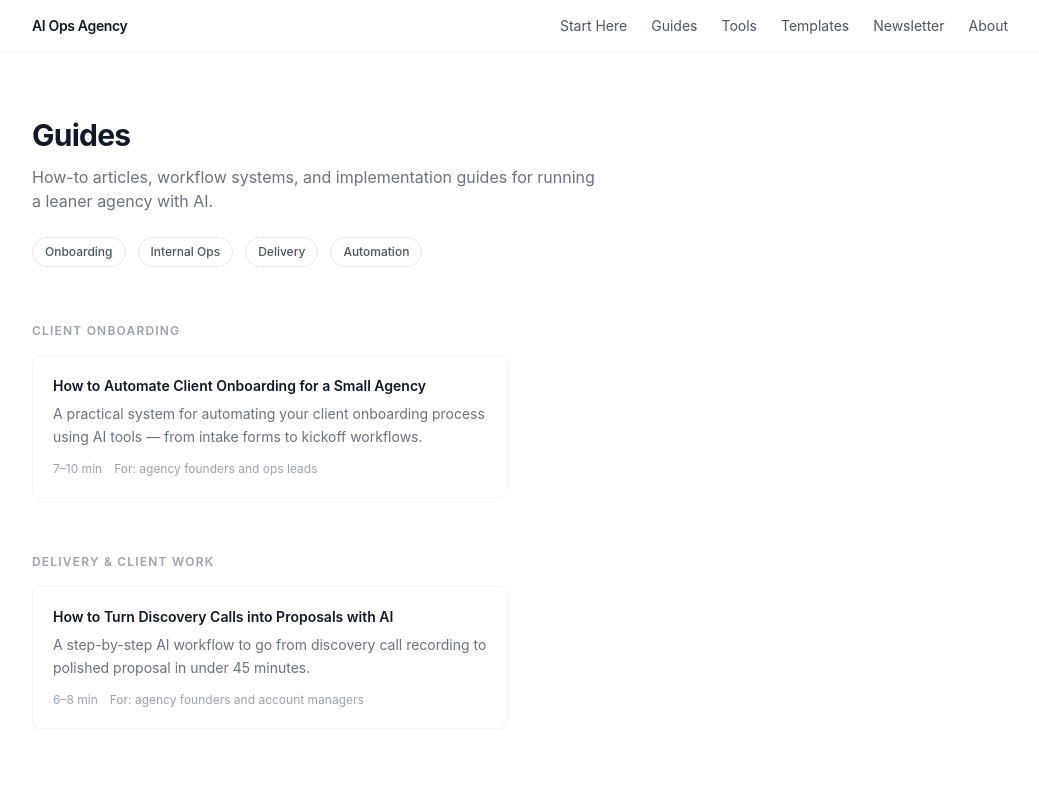
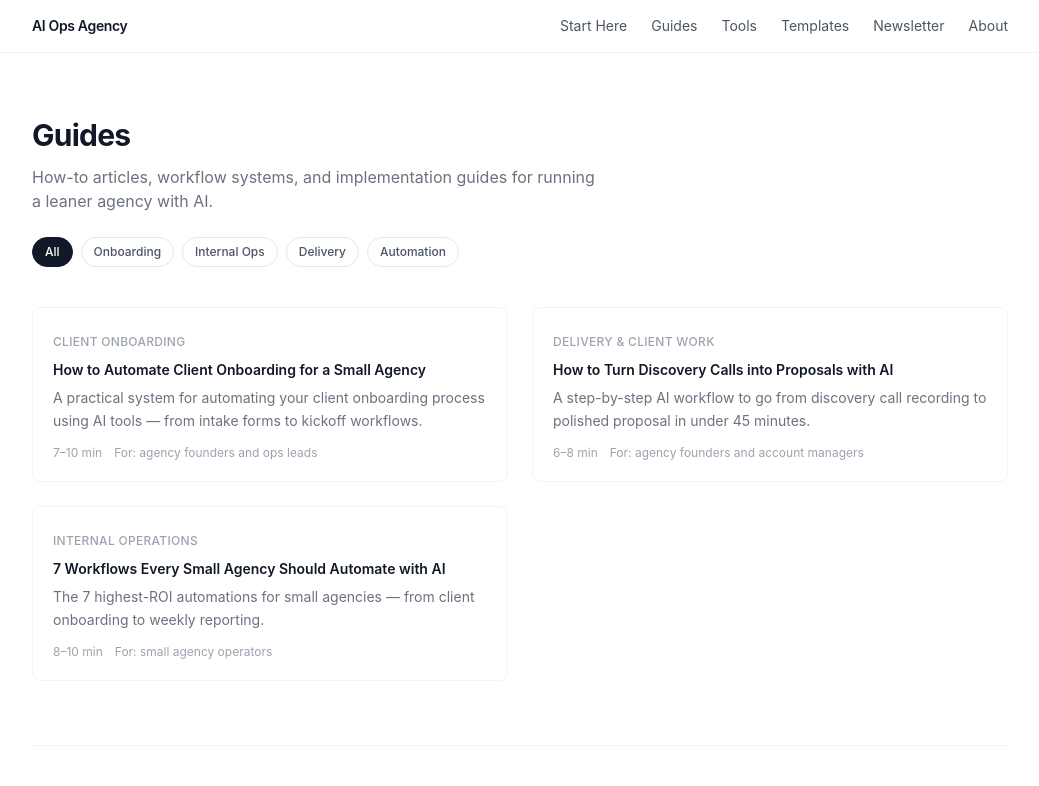
Before and after one commit to veramey/my-website, a Next.js app: page /guides in a window 1280 px wide. Shown: the top 786 px of the page, without its empty margins (120-1159 px from the left). Built offline with nearby package versions, Linux system fonts and the light colour scheme.

Commit message:
Replace anchor nav with interactive filters on guides page

```diff
--- a/src/pages/guides/index.tsx
+++ b/src/pages/guides/index.tsx
@@ -1,35 +1,23 @@
+'use client'
+
+import React from 'react'
 import Head from 'next/head'
 import Link from 'next/link'
 import Nav from '@/components/Nav'
 import { guides, GuideSubcategory } from '@/lib/guides'
 
-const SUBCATEGORY_ORDER: GuideSubcategory[] = [
-  'Client Onboarding',
-  'Delivery & Client Work',
-  'Internal Operations',
-  'Team Productivity',
+const FILTERS: { label: string; value: GuideSubcategory | null }[] = [
+  { label: 'All', value: null },
+  { label: 'Onboarding', value: 'Client Onboarding' },
+  { label: 'Internal Ops', value: 'Internal Operations' },
+  { label: 'Delivery', value: 'Delivery & Client Work' },
+  { label: 'Automation', value: 'Team Productivity' },
 ]
 
-const SUBCATEGORY_ANCHOR: Partial<Record<GuideSubcategory, string>> = {
-  'Client Onboarding': 'onboarding',
-  'Delivery & Client Work': 'delivery',
-  'Internal Operations': 'internal-ops',
-}
+export default function GuidesIndex() {
+  const [active, setActive] = React.useState<GuideSubcategory | null>(null)
 
-function groupBySubcategory(articles: typeof guides) {
-  const map = new Map<GuideSubcategory, typeof guides>()
-  for (const article of articles) {
-    if (!map.has(article.subcategory)) {
-      map.set(article.subcategory, [])
-    }
-    map.get(article.subcategory)!.push(article)
-  }
-  return map
-}
-
-export default function GuidesIndex() {
-  const grouped = groupBySubcategory(guides)
-  const subcategories = SUBCATEGORY_ORDER.filter((cat) => grouped.has(cat))
+  const filtered = active ? guides.filter((g) => g.subcategory === active) : guides
 
   return (
     <>
@@ -57,30 +45,34 @@ export default function GuidesIndex() {
           How-to articles, workflow systems, and implementation guides for running a leaner agency with AI.
         </p>
 
-        <nav aria-label="Topic navigation" className="mt-6">
-          <div className="inline-flex items-center gap-x-3 flex-wrap">
-            <a href="#onboarding" className="border border-gray-200 rounded-full px-3 py-1.5 text-xs font-medium text-gray-600 hover:border-gray-400 hover:text-gray-900 transition-colors">Onboarding</a>
-            <a href="#internal-ops" className="border border-gray-200 rounded-full px-3 py-1.5 text-xs font-medium text-gray-600 hover:border-gray-400 hover:text-gray-900 transition-colors">Internal Ops</a>
-            <a href="#delivery" className="border border-gray-200 rounded-full px-3 py-1.5 text-xs font-medium text-gray-600 hover:border-gray-400 hover:text-gray-900 transition-colors">Delivery</a>
-            <a href="#automation" className="border border-gray-200 rounded-full px-3 py-1.5 text-xs font-medium text-gray-600 hover:border-gray-400 hover:text-gray-900 transition-colors">Automation</a>
+        <div className="mt-6 flex items-center gap-2 flex-wrap">
+          {FILTERS.map((f) => (
+            <button
+              key={f.label}
+              onClick={() => setActive(f.value)}
+              className={`px-3 py-1.5 rounded-full text-xs font-medium border transition-colors ${
+                active === f.value
+                  ? 'bg-gray-900 text-white border-gray-900'
+                  : 'border-gray-200 text-gray-600 hover:border-gray-400 hover:text-gray-900'
+              }`}
+            >
+              {f.label}
+            </button>
+          ))}
         </div>
-        </nav>
 
-        {subcategories.length === 0 ? null : (
-          <div className="mt-14 space-y-14">
-            {subcategories.map((subcategory) => (
-              <section key={subcategory} id={SUBCATEGORY_ANCHOR[subcategory]}>
-                <h2 className="text-xs font-semibold text-gray-400 uppercase tracking-widest mb-4">
-                  {subcategory}
-                </h2>
-                <div className="grid md:grid-cols-2 gap-6">
-                  {grouped.get(subcategory)!.map((article) => (
+        {filtered.length === 0 ? (
+          <p className="mt-14 text-sm text-gray-400">No guides in this category yet.</p>
+        ) : (
+          <div className="mt-10 grid md:grid-cols-2 gap-6">
+            {filtered.map((article) => (
               <Link
                 key={article.slug}
                 href={article.href}
                 className="group block border border-gray-100 rounded-lg p-5 hover:border-gray-300 transition-colors"
               >
-                      <h3 className="text-sm font-semibold text-gray-900 group-hover:text-gray-600 transition-colors leading-snug">
+                <span className="text-xs font-medium text-gray-400 uppercase tracking-wide">{article.subcategory}</span>
+                <h3 className="mt-2 text-sm font-semibold text-gray-900 group-hover:text-gray-600 transition-colors leading-snug">
                   {article.title}
                 </h3>
                 <p className="mt-2 text-sm text-gray-500 leading-relaxed">
@@ -97,9 +89,6 @@ export default function GuidesIndex() {
                   </div>
                 )}
               </Link>
-                  ))}
-                </div>
-              </section>
             ))}
           </div>
         )}
```
Lines whose indentation alone changed are shown as unchanged.
